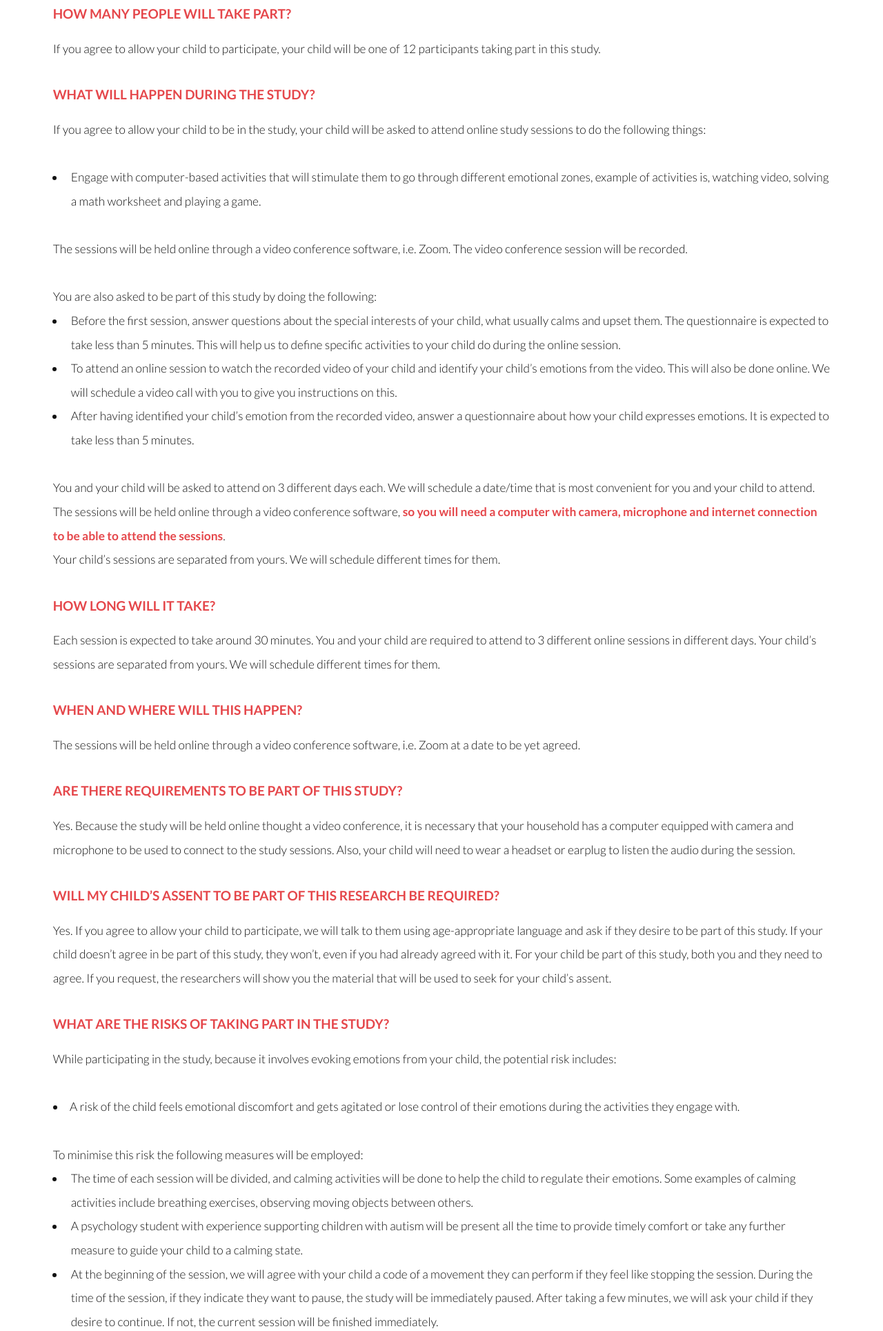
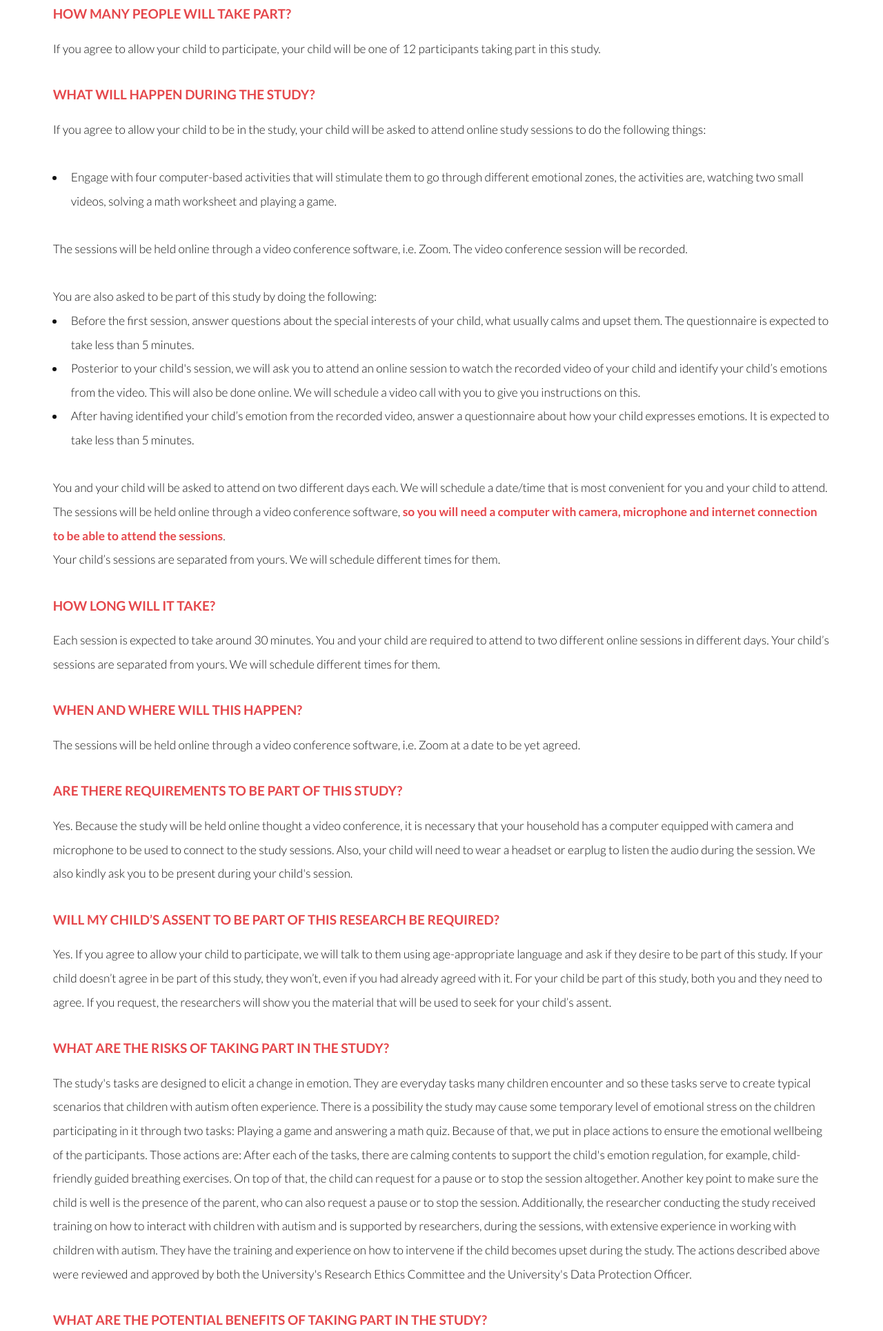
Before and after one commit to annanda/website_emotion_detection_for_children_with_asd, a Flask app: page /information in a window 1280 px wide. Shown: the part 1182-3111 px from the top of the page at 69% size. Run offline with Flask 2, Linux system fonts and the light colour scheme.

Commit message:
Updating the information page to reflect the online study.

```diff
--- a/templates/information.html
+++ b/templates/information.html
@@ -43,8 +43,8 @@
             If you agree to allow your child to be in the study, your child will be asked to attend online study
             sessions to do the following things:
         <ul>
-            <li>Engage with computer-based activities that will stimulate them to go through different emotional
-                zones, example of activities is, watching video, solving a math worksheet and playing a game.
+            <li>Engage with four computer-based activities that will stimulate them to go through different emotional
+                zones, the activities are, watching two small videos, solving a math worksheet and playing a game.
             </li>
         </ul>
         The sessions will be held online through a video conference software, i.e. Zoom. The video conference session
@@ -53,10 +53,12 @@
         You are also asked to be part of this study by doing the following:
         <ul>
             <li>Before the first session, answer questions about the special interests of your child, what usually
-                calms and upset them. The questionnaire is expected to take less than 5 minutes. This will help us to
-                define specific activities to your child do during the online session.
+                calms and upset them. The questionnaire is expected to take less than 5 minutes.
+                <!--                This will help us to-->
+                <!--                define specific activities to your child do during the online session.-->
             </li>
-            <li> To attend an online session to watch the recorded video of your child and identify your child’s
+            <li> Posterior to your child's session, we will ask you to attend an online session to watch the recorded
+                video of your child and identify your child’s
                 emotions from the video. This will also be done online. We will schedule a video call with you to give
                 you instructions on this.
             </li>
@@ -64,7 +66,7 @@
                 your child expresses emotions. It is expected to take less than 5 minutes.
             </li>
         </ul>
-        You and your child will be asked to attend on 3 different days each. We will schedule a date/time that is most
+        You and your child will be asked to attend on two different days each. We will schedule a date/time that is most
         convenient for you and your child to attend. The sessions will be held online through a video conference
         software, <strong> so you will need a computer with camera, microphone and internet connection to be able to
         attend the
@@ -75,7 +77,8 @@
 
         </p>
         <h4>HOW LONG WILL IT TAKE?</h4>
-        <p>Each session is expected to take around 30 minutes. You and your child are required to attend to 3 different
+        <p>Each session is expected to take around 30 minutes. You and your child are required to attend to two
+            different
             online sessions in different days. Your child’s sessions are separated from yours. We will schedule
             different times for them. </p>
 
@@ -86,7 +89,8 @@
         <h4>ARE THERE REQUIREMENTS TO BE PART OF THIS STUDY?</h4>
         <p>Yes. Because the study will be held online thought a video conference, it is necessary that your household
             has a computer equipped with camera and microphone to be used to connect to the study sessions. Also, your
-            child will need to wear a headset or earplug to listen the audio during the session. </p>
+            child will need to wear a headset or earplug to listen the audio during the session. We also kindly ask you
+            to be present during your child's session. </p>
 
         <h4>WILL MY CHILD’S ASSENT TO BE PART OF THIS RESEARCH BE REQUIRED? </h4>
         <p>Yes. If you agree to allow your child to participate, we will talk to them using age-appropriate language and
@@ -97,27 +101,42 @@
 
         <h4>WHAT ARE THE RISKS OF TAKING PART IN THE STUDY?</h4>
         <p>
-            While participating in the study, because it involves evoking emotions from your child, the potential risk
-            includes:
-        <li>A risk of the child feels emotional discomfort and gets agitated or lose control of their emotions during
-            the activities they engage with.
-        </li>
-        <br>
-        To minimise this risk the following measures will be employed:
-        <ul>
-            <li>The time of each session will be divided, and calming activities will be done to help the child to
-                regulate their emotions. Some examples of calming activities include breathing exercises, observing
-                moving objects between others.
-            </li>
-            <li>A psychology student with experience supporting children with autism will be present all the time to
-                provide timely comfort or take any further measure to guide your child to a calming state.
-            </li>
-            <li>At the beginning of the session, we will agree with your child a code of a movement they can perform
-                if they feel like stopping the session. During the time of the session, if they indicate they want to
-                pause, the study will be immediately paused. After taking a few minutes, we will ask your child if they
-                desire to continue. If not, the current session will be finished immediately.
-            </li>
-        </ul>
+            The study's tasks are designed to elicit a change in emotion. They are everyday tasks many children
+            encounter and so these tasks serve to create typical scenarios that children with autism often experience.
+            There is a possibility the study may cause some temporary level of emotional stress on the children
+            participating in it through two tasks: Playing a game and answering a math quiz. Because of that, we put in
+            place actions to ensure the emotional wellbeing of the participants. Those actions are: After each of the
+            tasks, there are calming contents to support the child's emotion regulation, for example, child-friendly
+            guided breathing exercises. On top of that, the child can request for a pause or to stop the session
+            altogether. Another key point to make sure the child is well is the presence of the parent, who can also
+            request a pause or to stop the session. Additionally, the researcher conducting the study received training
+            on how to interact with children with autism and is supported by researchers, during the sessions, with
+            extensive experience in working with children with autism. They have the training and experience on how to
+            intervene if the child becomes upset during the study. The actions described above were reviewed and
+            approved by both the University's Research Ethics Committee and the University's Data Protection Officer.
+
+
+            <!--            While participating in the study, because it involves evoking emotions from your child, the possible risk-->
+            <!--            includes:-->
+            <!--        <li>A risk of the child feels emotional discomfort and gets agitated or lose control of their emotions during-->
+            <!--            the activities they engage with.-->
+            <!--        </li>-->
+            <!--        <br>-->
+            <!--        To minimise this risk the following measures will be employed:-->
+            <!--        <ul>-->
+            <!--            <li>The time of each session will be divided, and calming activities will be done to help the child to-->
+            <!--                regulate their emotions. Some examples of calming activities include breathing exercises, observing-->
+            <!--                moving objects between others.-->
+            <!--            </li>-->
+            <!--            <li>A psychology student with experience supporting children with autism will be present all the time to-->
+            <!--                provide timely comfort or take any further measure to guide your child to a calming state.-->
+            <!--            </li>-->
+            <!--            <li>At the beginning of the session, we will agree with your child a code of a movement they can perform-->
+            <!--                if they feel like stopping the session. During the time of the session, if they indicate they want to-->
+            <!--                pause, the study will be immediately paused. After taking a few minutes, we will ask your child if they-->
+            <!--                desire to continue. If not, the current session will be finished immediately.-->
+            <!--            </li>-->
+            <!--        </ul>-->
         </p>
         <h4>WHAT ARE THE POTENTIAL BENEFITS OF TAKING PART IN THE STUDY?</h4>
         <p>We don’t expect your child to receive any direct benefit from taking part in this study, but we hope to learn
@@ -158,7 +177,7 @@
                 within NUI Galway premises (Data Science Institute/NUI Galway) for no longer than 3 years.
             </li>
             <li>Keep the storage server isolated from the internet, the only possible connection being from inside the
-                building of Data Science Institute/NUI Galway.
+                Data Science Institute/NUI Galway's network.
             </li>
             <li>The only people who will have access to yours and your child’s personal data records are the researchers
                 listed above.
@@ -210,11 +229,11 @@
         <p>
             For questions about the study, contact me at any time by email at <a
                 href="mailto:a.defreitassousa1@nuigalway.ie">a.defreitassousa1@nuigalway.ie</a> or
-            <a href="mailto:annanda.sousa@insight-centre.org">annanda.sousa@insight-centre.org</a>. We can also arrange a face-to-face meeting in office hours at the Data
-            Science
-            Institute. I will be happy to answer any question you have about the project. You can also contact my
+            <a href="mailto:annanda.sousa@insight-centre.org">annanda.sousa@insight-centre.org</a>. I will be happy to
+            answer any question you have about the project. You can also contact my
             supervisors Prof. Mathieu d’Aquin at <a
-                href="mailto:mathieu.daquin@insight-centre.org">mathieu.daquin@insight-centre.org</a> or Dr Manel Zarrouk at
+                href="mailto:mathieu.daquin@insight-centre.org">mathieu.daquin@insight-centre.org</a> or Dr Manel
+            Zarrouk at
             <a href="mailto:zarrouk@lipn.univ-paris13.fr">zarrouk@lipn.univ-paris13.fr</a>. </p>
         <p>
             For questions about your or your child’s rights as a research participant, to discuss problems, complaints,
```
